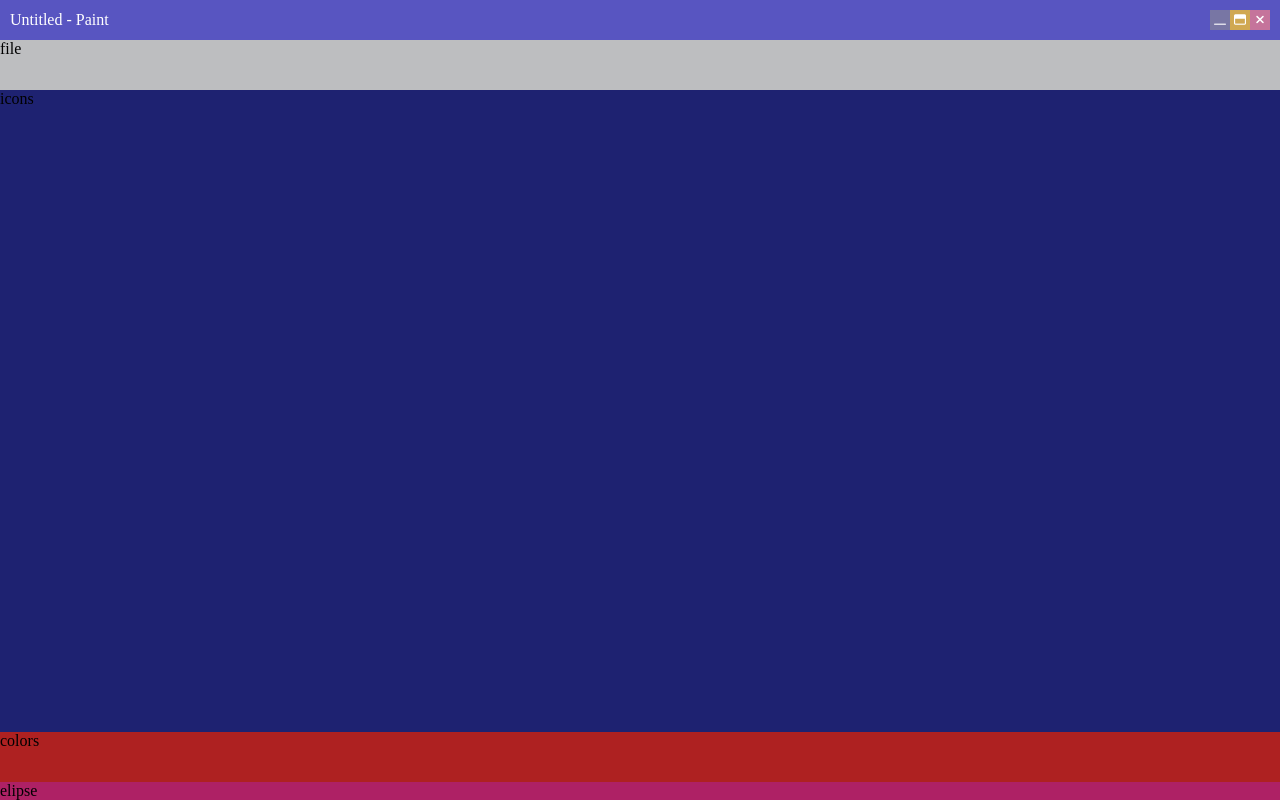
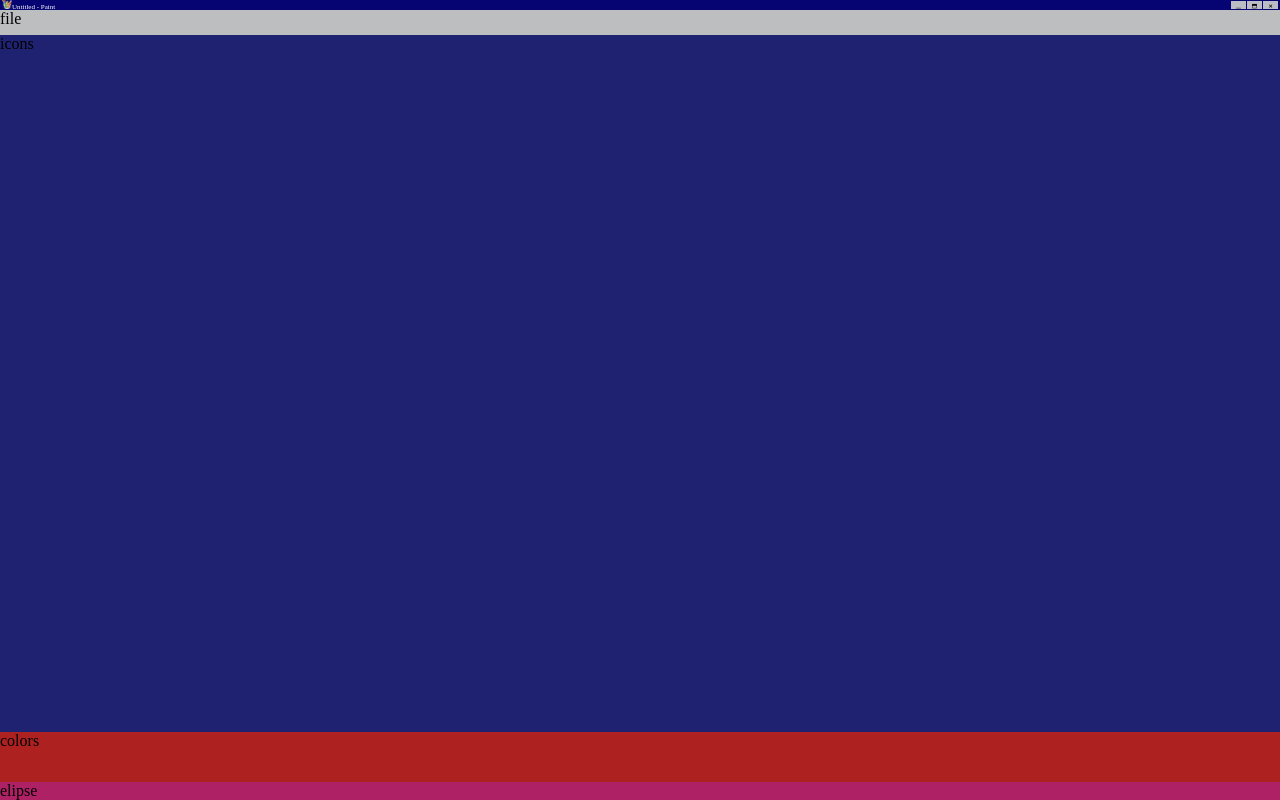
Before and after one commit to johannamahecha2023/LayoutPaintCSS, a plain HTML site: page index.html in a window 1280 px wide. Drawn offline with Linux system fonts and the light colour scheme.

Commit message:
primera fila del contenedor y flex con los componentesicono de paint, titulo,  minimizar, maximixar, cerrar

```diff
--- a/css/layout.css
+++ b/css/layout.css
@@ -3,7 +3,7 @@
     height: 100vh;
     background: #ffffff;
     display: grid;
-    grid-template-rows: 40px 50px 1fr 50px;
+    grid-template-rows: 10px 25px 1fr 50px;
     grid-template-areas:
         "untitled"
         "file"
@@ -14,47 +14,59 @@
 
 /* Primera fila: barra de título con botones */
 .untitled {
-    background: #5855c1;
-    display: grid;
+    background: #060472;
+    display: flex;
     grid-area: untitled;
-    grid-template-columns: 1fr auto auto auto; /* Espacio flexible a la izquierda */
+    justify-content: space-between;
     align-items: center;
-    padding: 5px 10px;
+    padding:1px 2px;
     color: white;
-    font-size: 16px;
-    box-sizing: border-box;
+    font-size: 7px;
+    gap:1px;
 }
 
-/* Espacio para el título */
-.hijo_untitled {
-    grid-column: 1 / 2; /* Ocupa la primera columna */
-    font-size: 16px;
-    color: white;
-    font-weight: bold;
+.div_flex_left{
+    display: flex;
+    align-items: center;
+    font-size: 1px;
+}
+
+#icono_paint img{
+    width: 10px;
+    height: 10px;
+    background: #1e2271;
+
+}
+.div_flex_right{
+    display: flex;
+    align-items: center;
+    font-size: 1px;
+    gap: 1px;
 }
 
 /* Botones */
 #minimizar, #maximizar, #cerrar {
-    font-size: 12px;
+    font-size: 5px;
     cursor: pointer;
-    text-align: center;
-    padding: 5px;
-    width: 20px;
-    height: 20px;
+    color: #000000;
+    padding-bottom: 0px;
+    width: 15px;
+    height: 8px;
     display: flex;
-    align-items: center;
+    align-items:end;
     justify-content: center;
+
 }
 
 /* Colores opcionales */
 #minimizar {
-    background: #7876a4;
+    background: #BCBCC5;
 }
 #maximizar {
-    background: #d0a852;
+    background: #BCBCC5;
 }
 #cerrar {
-    background: #c5749b;
+    background: #BCBCC5;
 }
 
 .file {
--- a/index.html
+++ b/index.html
@@ -14,10 +14,15 @@
   <body>
     <div class="contenedor">
       <div class="untitled">
-        Untitled - Paint
-        <i id="minimizar" class="fa-regular fa-window-minimize"></i>
-        <i id="maximizar" class="fa-regular fa-window-maximize"></i>
-        <i id="cerrar" class="fa-solid fa-xmark"></i>
+        <div class=div_flex_left">
+          <i id="icono_paint"><img src="img/icono_paint.png" alt="" /></i
+          ><span>Untitled - Paint</span>
+        </div>
+        <div class="div_flex_right">
+          <i id="minimizar" class="fa-regular fa-window-minimize"></i>
+          <i id="maximizar" class="fa-regular fa-window-maximize"></i>
+          <i id="cerrar" class="fa-solid fa-xmark"></i>
+        </div>
       </div>
       <div class="file">file</div>
       <div class="icons">icons</div>
```
Also changed, not shown: img/icono_paint.png (added).
